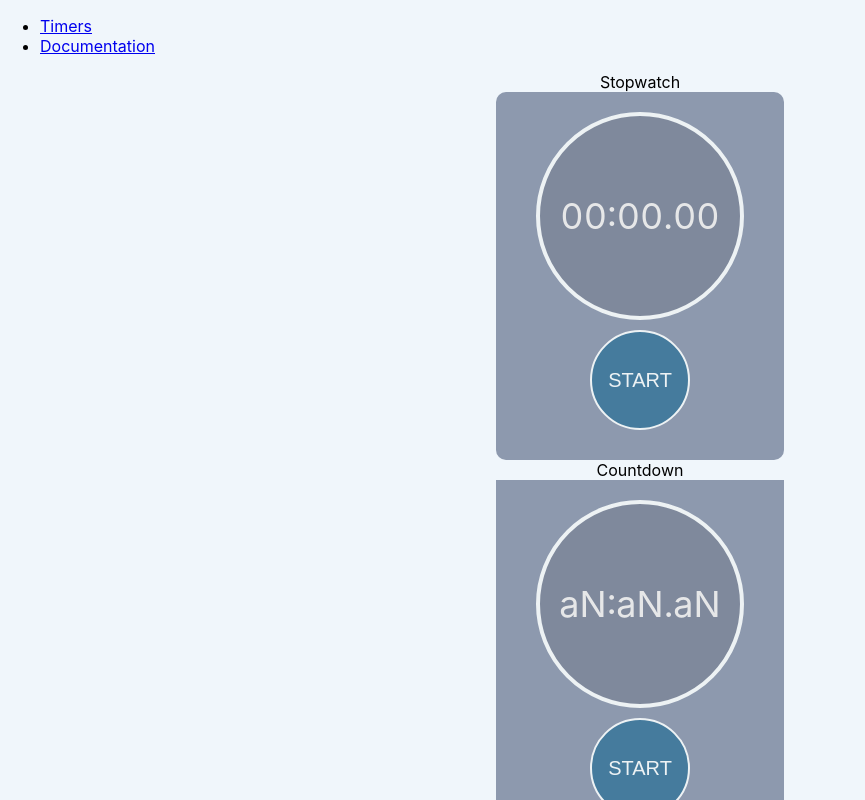
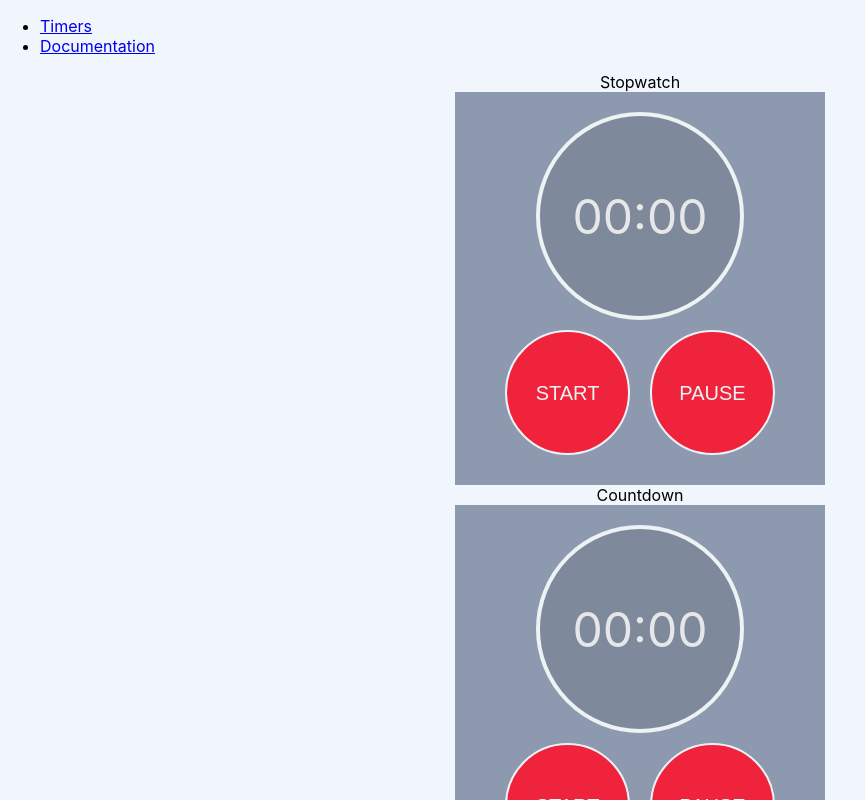
Before and after one commit to prof-tejera/assignment-2-itspategan, a React (Create React App) app: page / in a window 1280 px wide. Shown: the whole page, without its empty margins (0-865 px from the left). Built offline with nearby package versions, Linux system fonts and the light colour scheme.

Commit message:
Revert "Implemented Stopwatch"
This reverts commit 7074f85cf3c7142999ed52ccc6696f98da9fea2d.

```diff
--- a/src/components/generic/ControlButton.js
+++ b/src/components/generic/ControlButton.js
@@ -1,14 +1,16 @@
-import styled from 'styled-components';
+import { Component } from "react";
+import styled from "styled-components";
+import PropTypes from "prop-types";
 
 const Button = styled.button`
   flex: 1 25%;
   font-weight: 100;
-  background-color: #457b9d;
-  height: 100px;
-  width: 100px;
+  background-color: #ef233c;
+  height: ${(props) => props.height};
+  width: ${(props) => props.width};
   font-size: 1.25em;
   color: #edf2f4;
-  line-height: 75px;
+  line-height: 100px;
   padding: 5px 15px;
   border-radius: 100px;
   border: 2px solid #edf2f4;
@@ -19,7 +21,7 @@ const Button = styled.button`
   cursor: pointer;
   transition: ease background-color 100ms;
   &:hover {
-    background-color: #1d3557;
+    background-color: #d90429;
   }
   &:disabled {
     cursor: default;
@@ -27,26 +29,18 @@ const Button = styled.button`
   }
 `;
 
-const SecondaryButton = styled(Button)`
-  background-color: #e63946;
-  font-size: 1em;
-  &:hover {
-    background-color: #ca1421;
+Button.defaultProps = {
+  height: "125px",
+  width: "125px",
+};
+
+class ControlButton extends Component {
+  static propTypes = {
+    value: PropTypes.string,
+  };
+  render() {
+    return <Button>{this.props.value}</Button>;
   }
-`;
-
-function ControlButton(props) {
-  const StartButton = <Button onClick={props.handleStart}>Start</Button>;
-  const ActiveButtons = (
-    <div>
-      <SecondaryButton onClick={props.handleReset}>Reset</SecondaryButton>
-      <SecondaryButton onClick={props.handlePause}>
-        {props.isPaused ? 'Resume' : 'Pause'}
-      </SecondaryButton>
-    </div>
-  );
-
-  return <div>{props.active ? ActiveButtons : StartButton} </div>;
 }
 
 export default ControlButton;
--- a/src/components/generic/DisplayTime.js
+++ b/src/components/generic/DisplayTime.js
@@ -1,14 +1,13 @@
-import React from 'react';
-import styled from 'styled-components';
+import React, { Component } from "react";
+import styled from "styled-components";
 
 const Container = styled.div`
   width: 200px;
   height: 200px;
-  font-variant-numeric: tabular-nums;
   border-radius: 200px;
   background-color: rgba(0, 0, 0, 0.1);
   border: 4px solid #edf2f4;
-  font-size: 36px;
+  font-size: 48px;
   color: #eeee;
   display: flex;
   justify-content: center;
@@ -16,12 +15,10 @@ const Container = styled.div`
   margin: auto;
 `;
 
-export default function DisplayTime(props) {
-  return (
-    <Container>
-      <span>{('0' + Math.floor((props.time / 60000) % 60)).slice(-2)}:</span>
-      <span>{('0' + Math.floor((props.time / 1000) % 60)).slice(-2)}.</span>
-      <span>{('0' + ((props.time / 10) % 100)).slice(-2)}</span>
-    </Container>
-  );
+export class DisplayTime extends Component {
+  render() {
+    return <Container>00:00</Container>;
+  }
 }
+
+export default DisplayTime;
--- a/src/components/timers/Stopwatch.js
+++ b/src/components/timers/Stopwatch.js
@@ -1,71 +1,29 @@
-import React, { useState } from 'react';
-import styled from 'styled-components';
-import DisplayTime from '../generic/DisplayTime';
-import ControlButton from '../generic/ControlButton';
+import React from "react";
+import styled from "styled-components";
+import DisplayTime from "../generic/DisplayTime";
+import ControlButton from "../generic/ControlButton";
 
 const Container = styled.div`
   height: 90%;
   width: 100%;
   border: none;
-  border-radius: 10px;
   background: #8d99ae;
   padding: 20px;
   text-align: center;
 `;
 
-const Stopwatch = () => {
-  // state
-  const [isActive, setIsActive] = useState(false);
-  const [isPaused, setIsPaused] = useState(true);
-  const [time, setTime] = useState(0);
-
-  // useEffect to set and clear interval
-
-  React.useEffect(() => {
-    let interval = null;
-
-    // if not paused, increment
-    if (isActive && isPaused === false) {
-      interval = setInterval(() => {
-        setTime((time) => time + 10);
-      });
-    } else {
-      clearInterval(interval);
-    }
-    return () => {
-      clearInterval(interval);
-    };
-  }, [isActive, isPaused]);
-
-  // handlers
-  const handleStart = () => {
-    setIsActive(true);
-    setIsPaused(false);
-  };
-
-  const handlePause = () => {
-    setIsPaused(!isPaused);
-  };
-
-  const handleReset = () => {
-    setIsActive(false);
-    setTime(0);
-  };
-
+class Stopwatch extends React.Component {
+  render() {
     return (
       <Container>
-      <DisplayTime time={time} />
+        <DisplayTime></DisplayTime>
         <div>
-        <ControlButton
-          active={isActive}
-          isPaused={isPaused}
-          handleStart={handleStart}
-          handlePause={handlePause}
-          handleReset={handleReset}
-        />
+          <ControlButton value={"start"} />
+          <ControlButton value={"pause"} />
         </div>
       </Container>
     );
-};
+  }
+}
 
 export default Stopwatch;
```
Lines whose indentation alone changed are shown as unchanged.
